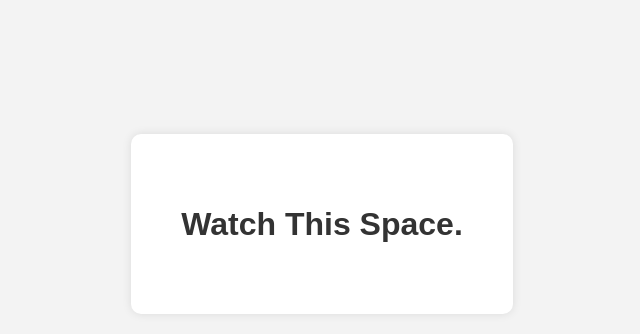
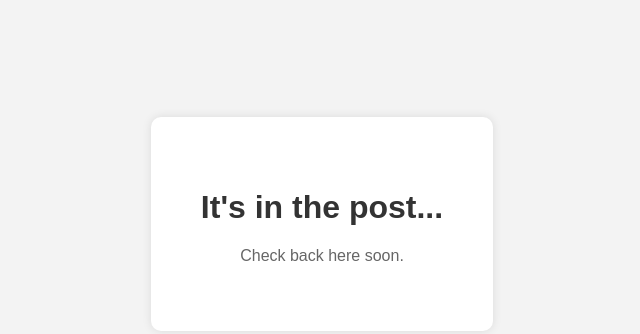
Before and after one commit to MattJDean/mattjdean.github.io, a plain HTML site: page index.html in a window 1280 px wide. Shown: the part 176-510 px from the top of the page, without its empty margins (318-958 px from the left). Drawn offline with Linux system fonts and the light colour scheme.

Commit message:
Update index.html

```diff
--- a/index.html
+++ b/index.html
@@ -31,7 +31,8 @@
 </head>
 <body>
     <div class="container">
-        <h1>Watch This Space.</h1>
+        <h1>It's in the post...</h1>
+        <p>Check back here soon.</p>
     </div>
 </body>
 </html>
```
